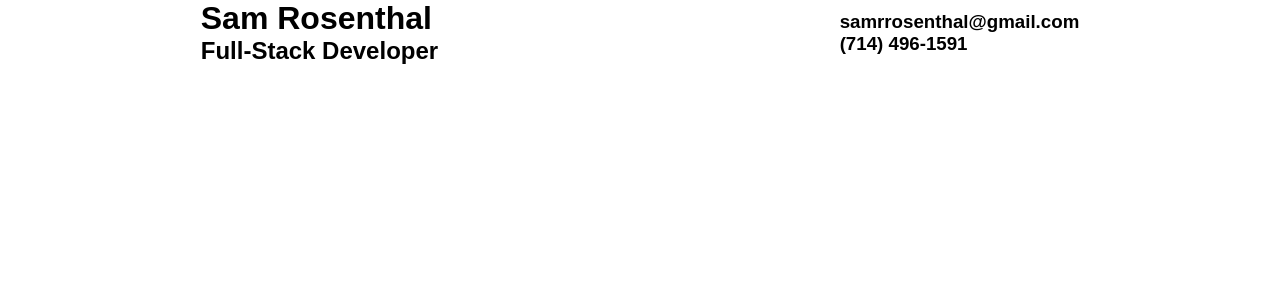
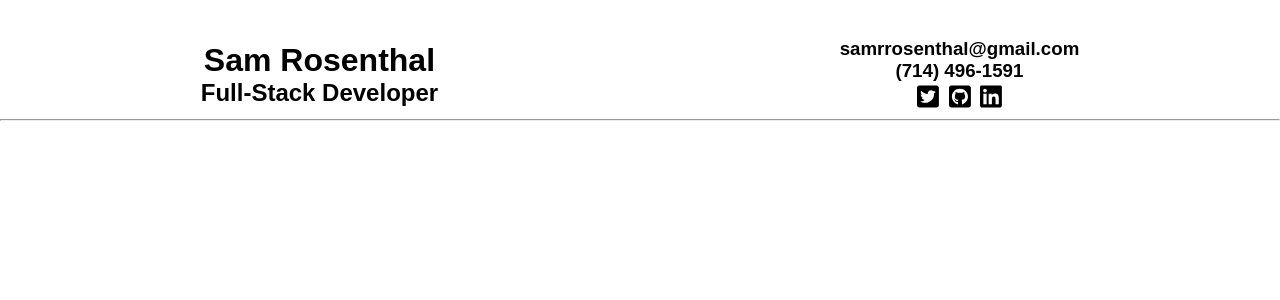
Before and after one commit to SammRosenthal/samrosenthal.github.io, a React (Create React App) app: page / in a window 1280 px wide. Shown: the top 300 px of the page. Built offline with nearby package versions, Linux system fonts and the light colour scheme; a web font is replaced by a local one.

Commit message:
finished initial title section

```diff
--- a/package.json
+++ b/package.json
@@ -3,6 +3,11 @@
   "version": "0.1.0",
   "private": true,
   "dependencies": {
+    "@fortawesome/fontawesome-svg-core": "^1.2.29",
+    "@fortawesome/free-brands-svg-icons": "^5.13.1",
+    "@fortawesome/free-regular-svg-icons": "^5.13.1",
+    "@fortawesome/free-solid-svg-icons": "^5.13.1",
+    "@fortawesome/react-fontawesome": "^0.1.11",
     "@testing-library/jest-dom": "^4.2.4",
     "@testing-library/react": "^9.3.2",
     "@testing-library/user-event": "^7.1.2",
--- a/src/App.js
+++ b/src/App.js
@@ -1,11 +1,16 @@
 import React from "react";
 import Title from "./components/title/Title";
+import { library } from "@fortawesome/fontawesome-svg-core";
+import { fab } from "@fortawesome/free-brands-svg-icons";
+
+library.add(fab);
 
 function App() {
   return (
-    <div>
+    <>
       <Title />
-    </div>
+      <hr />
+    </>
   );
 }
 
--- a/src/components/title/Title.js
+++ b/src/components/title/Title.js
@@ -1,4 +1,5 @@
 import React from "react";
+import { FontAwesomeIcon } from "@fortawesome/react-fontawesome";
 import "./title.css";
 
 const Title = () => {
@@ -11,6 +12,29 @@ const Title = () => {
       <div className="flexColumn">
         <h3>samrrosenthal@gmail.com</h3>
         <h3>(714) 496-1591</h3>
+        <span className="icons">
+          <a
+            href="https://twitter.com/samisdecent"
+            rel="noopener noreferrer"
+            className="icon"
+          >
+            <FontAwesomeIcon icon={["fab", "twitter-square"]} />
+          </a>
+          <a
+            href="https://github.com/sammrosenthal"
+            rel="noopener noreferrer"
+            className="icon"
+          >
+            <FontAwesomeIcon icon={["fab", "github-square"]} />
+          </a>
+          <a
+            href="https://linkedin.com/in/samrrosenthal"
+            rel="noopener noreferrer"
+            className="icon"
+          >
+            <FontAwesomeIcon icon={["fab", "linkedin"]} />
+          </a>
+        </span>
       </div>
     </div>
   );
--- a/src/components/title/title.css
+++ b/src/components/title/title.css
@@ -5,6 +5,11 @@ body {
     font-weight: 300;
     margin: 0;
     padding: 0;
+    margin-top: 3%;
+}
+
+a {
+    color: black;
 }
 
 h1 {
@@ -30,4 +35,14 @@ h3 {
     display: flex;
     flex-direction: column;
     justify-content: center;
+    align-items: center;
 }
+
+.icon {
+    margin-right: 5px;
+    margin-left: 5px;
+}
+
+.icons {
+    font-size: 25px;
+}
```
Also changed, not shown: 1 other file (tests, documents, lock files or other folders).
